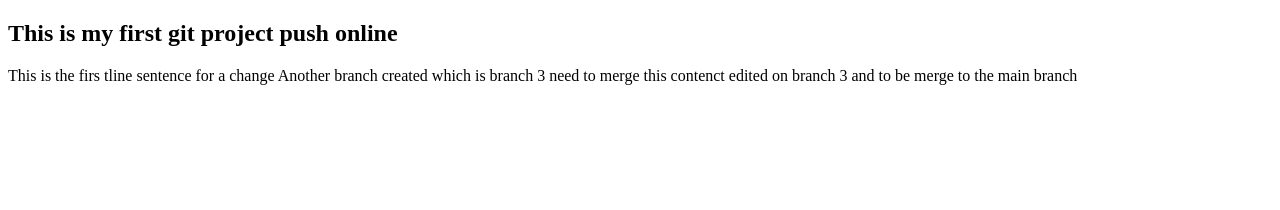
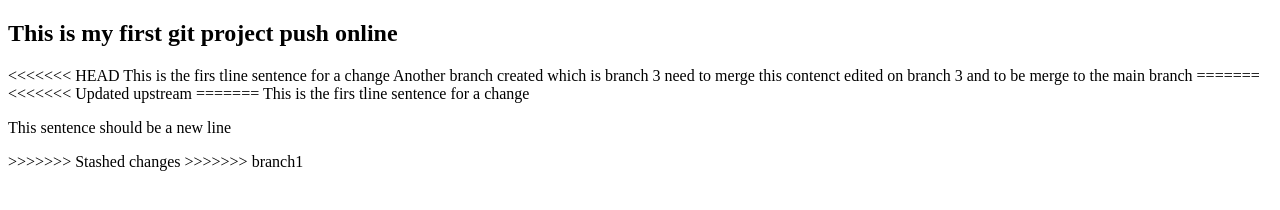
Before and after one commit to codesproject/DevOpsProj, a plain HTML site: page index.html in a window 1280 px wide. Drawn offline with Linux system fonts and the light colour scheme.

Commit message:
new branch created

```diff
--- a/index.html
+++ b/index.html
@@ -7,8 +7,17 @@
 </head>
 <body>
     <h2>This is my first git project push online</h2>
+<<<<<<< HEAD
     <span>This is the firs tline sentence for a change</span>
     <span>Another branch created which is branch 3</span>
     <span>need to merge this contenct edited on branch 3 and to be merge to the main branch</span>
+=======
+<<<<<<< Updated upstream
+=======
+    <span>This is the firs tline sentence for a change</span>
+    <p>This sentence should be a new line</p>
+
+>>>>>>> Stashed changes
+>>>>>>> branch1
 </body>
 </html>
--- a/style.css
+++ b/style.css
@@ -0,0 +1,5 @@
+h2 {
+    font-size: 22px;
+    line-height: 28px;
+    font-weight: 700;
+}
```
